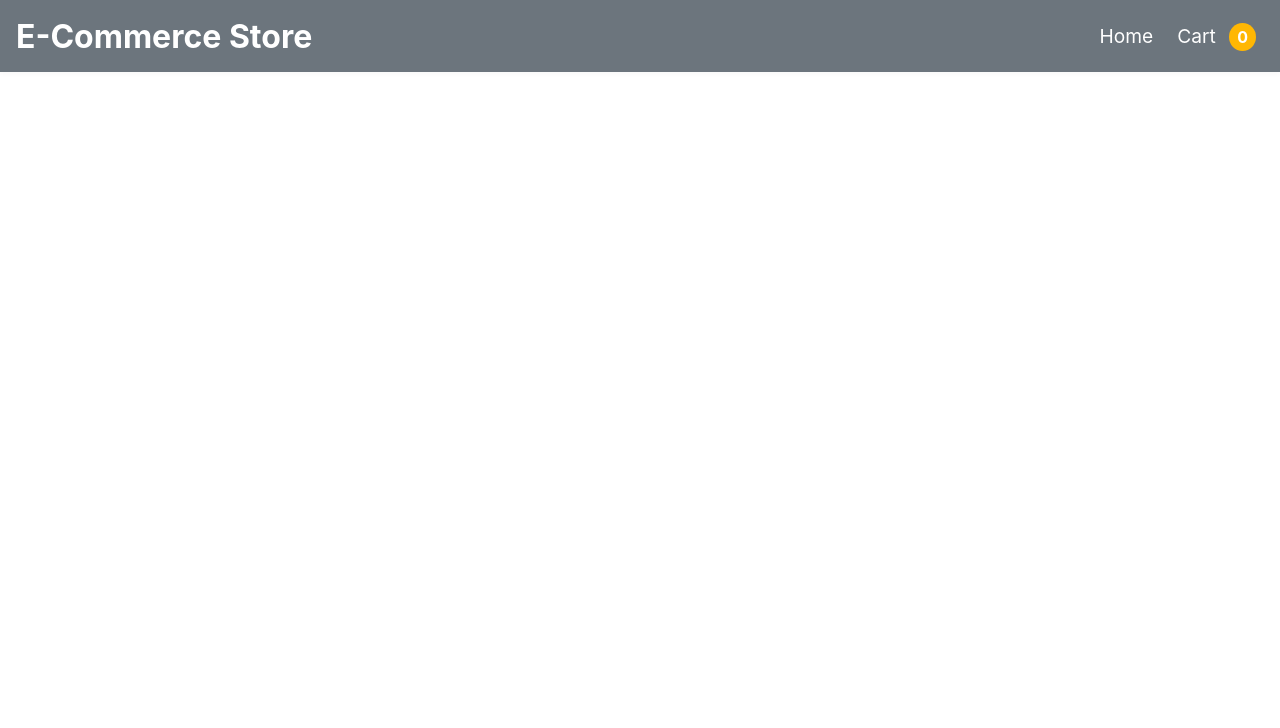
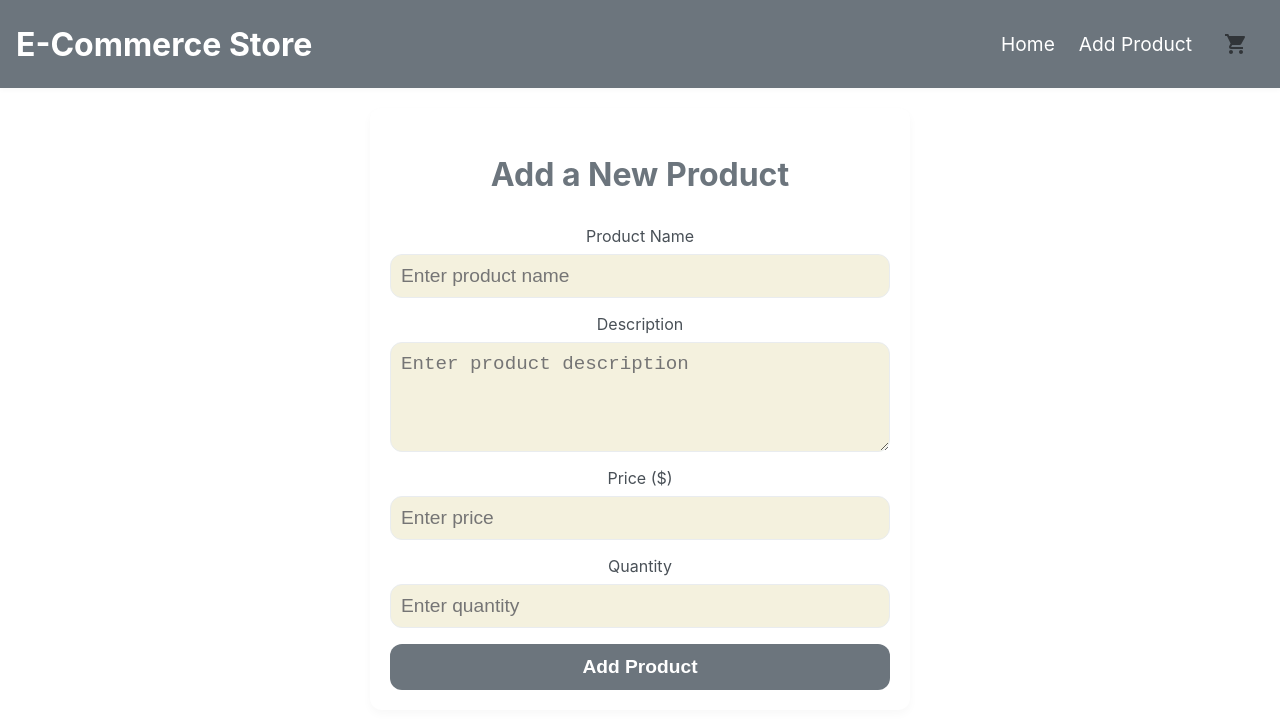
Before and after one commit to AmbatiHarish/e-commerce-storefront, a React (Create React App) app: page /add-product in a window 1280 px wide. Shown: the top 728 px of the page. Built offline with nearby package versions, Linux system fonts and the light colour scheme.

Commit message:
Added Product Form and MUI components

```diff
--- a/package.json
+++ b/package.json
@@ -4,7 +4,12 @@
   "private": true,
   "dependencies": {
     "@babel/plugin-proposal-private-property-in-object": "^7.21.11",
+    "@emotion/react": "^11.14.0",
+    "@emotion/styled": "^11.14.0",
+    "@mui/icons-material": "^6.4.0",
+    "@mui/material": "^6.4.0",
     "@reduxjs/toolkit": "^2.5.0",
+    "axios": "^1.7.9",
     "cra-template": "1.2.0",
     "react": "^19.0.0",
     "react-dom": "^19.0.0",
--- a/src/App.js
+++ b/src/App.js
@@ -3,6 +3,7 @@ import './App.css';
 import Home from './pages/Home/Home';
 import CartPage from './pages/CartPage/CartPage';
 import Header from './components/Header/Header';
+import AddProduct from './components/AddProduct/AddProduct';
 
 function App() {
   return (
@@ -10,6 +11,7 @@ function App() {
       <Header />
       <Routes>
         <Route path="/" element={<Home />} />
+        <Route path="/add-product" element={<AddProduct />} />
         <Route path="/cart" element={<CartPage />} />
       </Routes>
     </div>
--- /dev/null
+++ b/src/Components/AddProduct/AddProduct.css
@@ -0,0 +1,62 @@
+.AddProductForm {
+    max-width: 500px;
+    margin: 20px auto;
+    padding: 20px;
+    background-color: var(--card-background-color);
+    border-radius: var(--border-radius);
+    box-shadow: 0 4px 10px var(--box-shadow-light);
+    display: flex;
+    flex-direction: column;
+    gap: 16px;
+}
+
+.AddProductForm h2 {
+    text-align: center;
+    font-size: var(--font-size-large);
+    color: var(--primary-color);
+    margin-bottom: 16px;
+}
+
+.form-group {
+    display: flex;
+    flex-direction: column;
+    gap: 8px;
+}
+
+.form-group label {
+    font-size: var(--font-size-small);
+    color: var(--text-color-secondary);
+}
+
+.form-group input,
+.form-group textarea {
+    padding: 10px;
+    font-size: var(--font-size-medium);
+    border: 1px solid var(--border-color);
+    border-radius: var(--border-radius);
+    background-color: var(--background-color);
+    color: var(--text-color-primary);
+    outline: none;
+    transition: border-color 0.3s;
+}
+
+.form-group input:focus,
+.form-group textarea:focus {
+    border-color: var(--primary-color);
+}
+
+.submit-button {
+    padding: 12px;
+    font-size: var(--font-size-medium);
+    font-weight: bold;
+    color: var(--card-background-color);
+    background-color: var(--primary-color);
+    border: none;
+    border-radius: var(--border-radius);
+    cursor: pointer;
+    transition: background-color 0.3s;
+}
+
+.submit-button:hover {
+    background-color: var(--primary-hover-color);
+}
--- /dev/null
+++ b/src/Components/AddProduct/AddProduct.js
@@ -0,0 +1,103 @@
+import { Alert, Snackbar } from '@mui/material';
+import React, { useState } from 'react';
+import { addProduct } from '../../api';
+import './AddProduct.css';
+
+const AddProduct = ({ onProductAdded }) => {
+    const [name, setName] = useState('');
+    const [description, setDescription] = useState('');
+    const [price, setPrice] = useState('');
+    const [quantity, setQuantity] = useState('');
+    const [showSnackbar, setShowSnackbar] = useState(false); // State for Snackbar visibility
+
+    const handleCloseSnackbar = () => {
+        setShowSnackbar(false); // Hide Snackbar
+    };
+
+    const handleSubmit = async (e) => {
+        e.preventDefault();
+        const newProduct = {
+            name,
+            description,
+            price: parseFloat(price),
+            quantity: parseInt(quantity, 10),
+        };
+        try {
+            await addProduct(newProduct);
+            setShowSnackbar(true); // Show Snackbar
+            setName('');
+            setDescription('');
+            setPrice('');
+            setQuantity('');
+            if (onProductAdded) {
+                onProductAdded(); // Notify parent to refresh the product list
+            }
+        } catch (error) {
+            console.error('Error adding product:', error);
+        }
+    };
+
+    return (
+        <form className="AddProductForm" onSubmit={handleSubmit}>
+            <Snackbar
+                open={showSnackbar}
+                autoHideDuration={3000}
+                onClose={handleCloseSnackbar}
+                anchorOrigin={{ vertical: 'top', horizontal: 'right' }}
+            >
+                <Alert onClose={handleCloseSnackbar} severity="success" sx={{ width: '100%' }}>
+                    Product added successfully!
+                </Alert>
+            </Snackbar>
+            <h2>Add a New Product</h2>
+            <div className="form-group">
+                <label>Product Name</label>
+                <input
+                    type="text"
+                    value={name}
+                    onChange={(e) => setName(e.target.value)}
+                    placeholder="Enter product name"
+                    required
+                />
+            </div>
+            <div className="form-group">
+                <label>Description</label>
+                <textarea
+                    value={description}
+                    onChange={(e) => setDescription(e.target.value)}
+                    placeholder="Enter product description"
+                    rows="4"
+                    required
+                ></textarea>
+            </div>
+            <div className="form-group">
+                <label>Price ($)</label>
+                <input
+                    type="number"
+                    value={price}
+                    onChange={(e) => setPrice(e.target.value)}
+                    placeholder="Enter price"
+                    min="0"
+                    step="0.01"
+                    required
+                />
+            </div>
+            <div className="form-group">
+                <label>Quantity</label>
+                <input
+                    type="number"
+                    value={quantity}
+                    onChange={(e) => setQuantity(e.target.value)}
+                    placeholder="Enter quantity"
+                    min="1"
+                    required
+                />
+            </div>
+            <button type="submit" className="submit-button">
+                Add Product
+            </button>
+        </form>
+    );
+};
+
+export default AddProduct;
--- a/src/Components/Header/Header.css
+++ b/src/Components/Header/Header.css
@@ -16,6 +16,7 @@
 .HeaderContainer nav {
     display: flex;
     gap: var(--padding-small);
+    align-items: center;
 }
 
 .HeaderLink {
--- a/src/Components/Header/Header.js
+++ b/src/Components/Header/Header.js
@@ -2,6 +2,19 @@ import React from 'react';
 import { Link } from 'react-router-dom';
 import './Header.css';
 import { useSelector } from 'react-redux';
+import Badge from '@mui/material/Badge';
+import { styled } from '@mui/material/styles';
+import IconButton from '@mui/material/IconButton';
+import ShoppingCartIcon from '@mui/icons-material/ShoppingCart';
+
+const StyledBadge = styled(Badge)(({ theme }) => ({
+    '& .MuiBadge-badge': {
+        right: -3,
+        top: 13,
+        border: `2px solid ${theme.palette.background.paper}`,
+        padding: '0 4px',
+    },
+}));
 
 const Header = () => {
     const cartItems = useSelector(state => state.cart.items);
@@ -12,7 +25,12 @@ const Header = () => {
             <h1>E-Commerce Store</h1>
             <nav>
                 <Link to="/" className="HeaderLink">Home</Link>
-                <Link to="/cart" className="HeaderLink">Cart <span className="CartCount">{totalItems}</span></Link>
+                <Link to="/add-product" className='HeaderLink'>Add Product</Link>
+                <Link to="/cart" className="HeaderLink"><IconButton aria-label="cart">
+                    <StyledBadge badgeContent={totalItems} color="secondary">
+                        <ShoppingCartIcon />
+                    </StyledBadge>
+                </IconButton></Link>
             </nav>
         </header>
     );
--- a/src/Components/ProductList/ProductList.js
+++ b/src/Components/ProductList/ProductList.js
@@ -1,24 +1,26 @@
-import React from 'react';
+import React, { useEffect, useState } from 'react';
 import ProductItem from '../ProductItem/ProductItem';
 import './ProductList.css';
-
-const dummyProducts = [
-    { id: 1, name: 'Laptop', price: 1000 },
-    { id: 2, name: 'Smartphone', price: 700 },
-    { id: 3, name: 'Headphones', price: 150 },
-    { id: 4, name: 'Smartwatch', price: 300 },
-    { id: 5, name: 'Tablet', price: 400 },
-    { id: 6, name: 'Charger', price: 50 },
-    { id: 7, name: 'Mouse', price: 20 },
-    { id: 8, name: 'Keyboard', price: 30 },
-    { id: 9, name: 'Monitor', price: 200 },
-    { id: 10, name: 'Printer', price: 150 },
-];
+import { fetchProducts } from '../../api';
 
 const ProductList = () => {
+    const [products, setProducts] = useState([]);
+
+    useEffect(() => {
+        const getProducts = async () => {
+            try {
+                const data = await fetchProducts();
+                setProducts(data);
+            } catch (error) {
+                console.error('Error fetching products:', error);
+            }
+        };
+
+        getProducts();
+    }, []);
     return (
         <div className='ProductListContainer'>
-            {dummyProducts.map(product => (
+            {products.map(product => (
                 <ProductItem key={product.id} product={product} />
             ))}
         </div>
--- /dev/null
+++ b/src/api.js
@@ -0,0 +1,53 @@
+import axios from 'axios';
+
+const API_BASE_URL = 'http://localhost:8080/api';
+
+// Product API methods
+export const fetchProducts = async () => {
+    try {
+        const response = await axios.get(`${API_BASE_URL}/product`);
+        return response.data;
+    } catch (error) {
+        console.error('Error fetching products:', error);
+        throw error;
+    }
+};
+
+export const fetchProductById = async (id) => {
+    try {
+        const response = await axios.get(`${API_BASE_URL}/product/${id}`);
+        return response.data;
+    } catch (error) {
+        console.error('Error fetching product:', error);
+        throw error;
+    }
+};
+
+export const addProduct = async (product) => {
+    try {
+        const response = await axios.post(`${API_BASE_URL}/product`, product);
+        return response.data;
+    } catch (error) {
+        console.error('Error adding product:', error);
+        throw error;
+    }
+};
+
+export const updateProduct = async (id, product) => {
+    try {
+        const response = await axios.put(`${API_BASE_URL}/product/${id}`, product);
+        return response.data;
+    } catch (error) {
+        console.error('Error updating product:', error);
+        throw error;
+    }
+};
+
+export const deleteProduct = async (id) => {
+    try {
+        await axios.delete(`${API_BASE_URL}/product/${id}`);
+    } catch (error) {
+        console.error('Error deleting product:', error);
+        throw error;
+    }
+};
```
Also changed, not shown: 2 other files (tests, documents, lock files or other folders).
